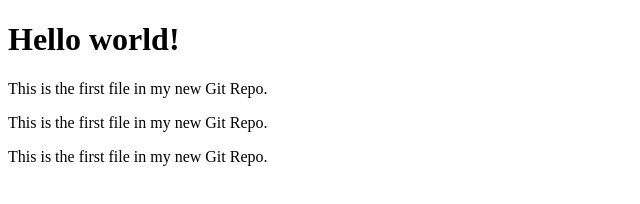
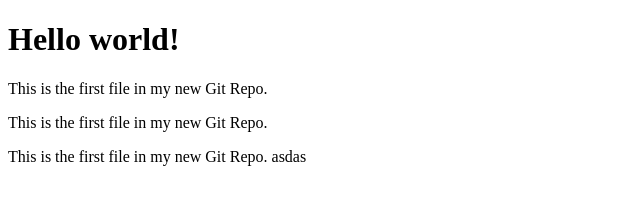
Before and after one commit to nazmulcse11/git-learn-for-begineer, a plain HTML site: page index.html in a window 1280 px wide. Shown: the full height of the page, 0-640 px from the left. Drawn offline with Linux system fonts and the light colour scheme.

Commit message:
maste from test

```diff
--- a/index.html
+++ b/index.html
@@ -8,6 +8,6 @@
 <h1>Hello world!</h1>
 <p>This is the first file in my new Git Repo.</p>
 <p>This is the first file in my new Git Repo.</p>
-<p>This is the first file in my new Git Repo.</p>
+<p>This is the first file in my new Git Repo. asdas </p>
 </body>
 </html>
```
Also changed, not shown: pricacy.html (added).
